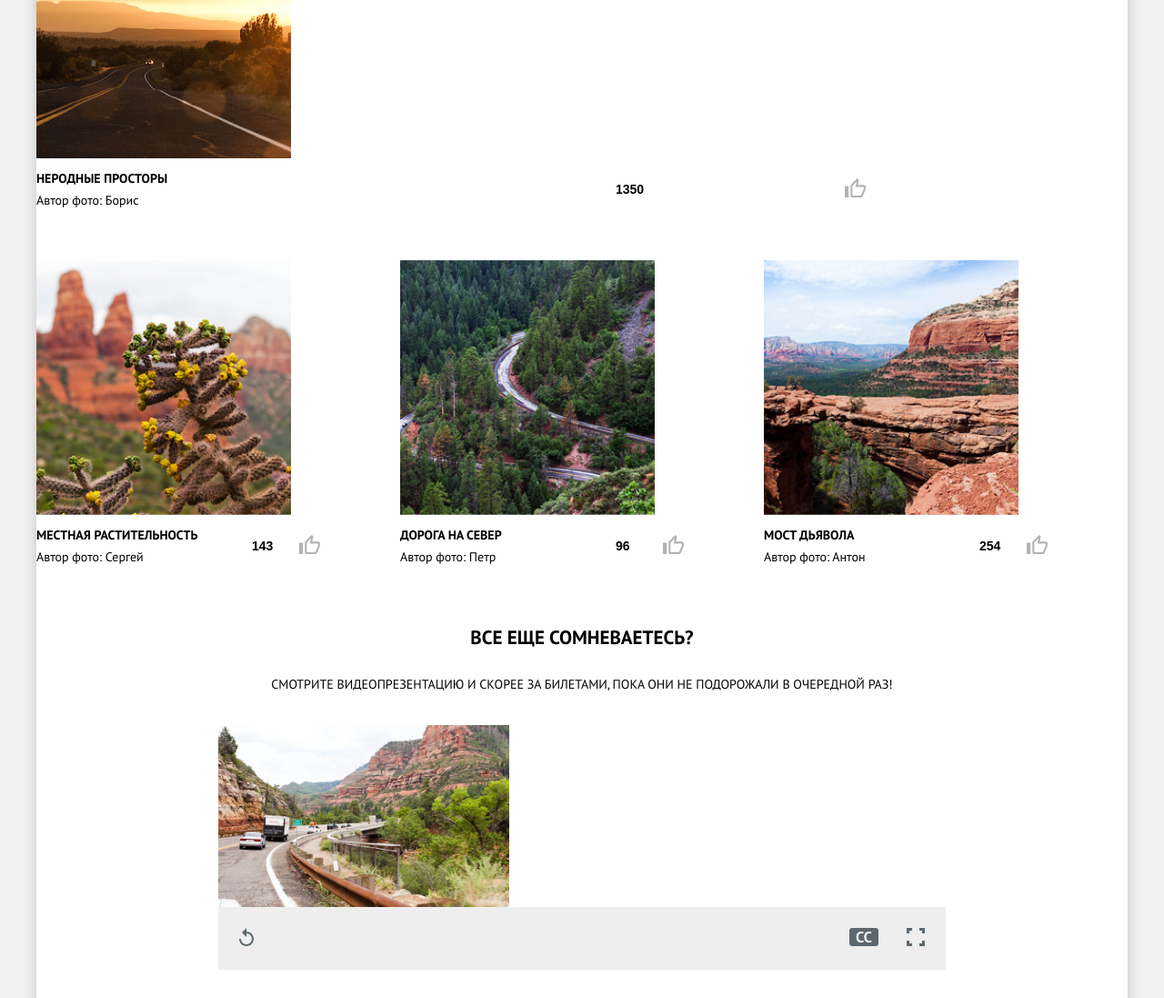
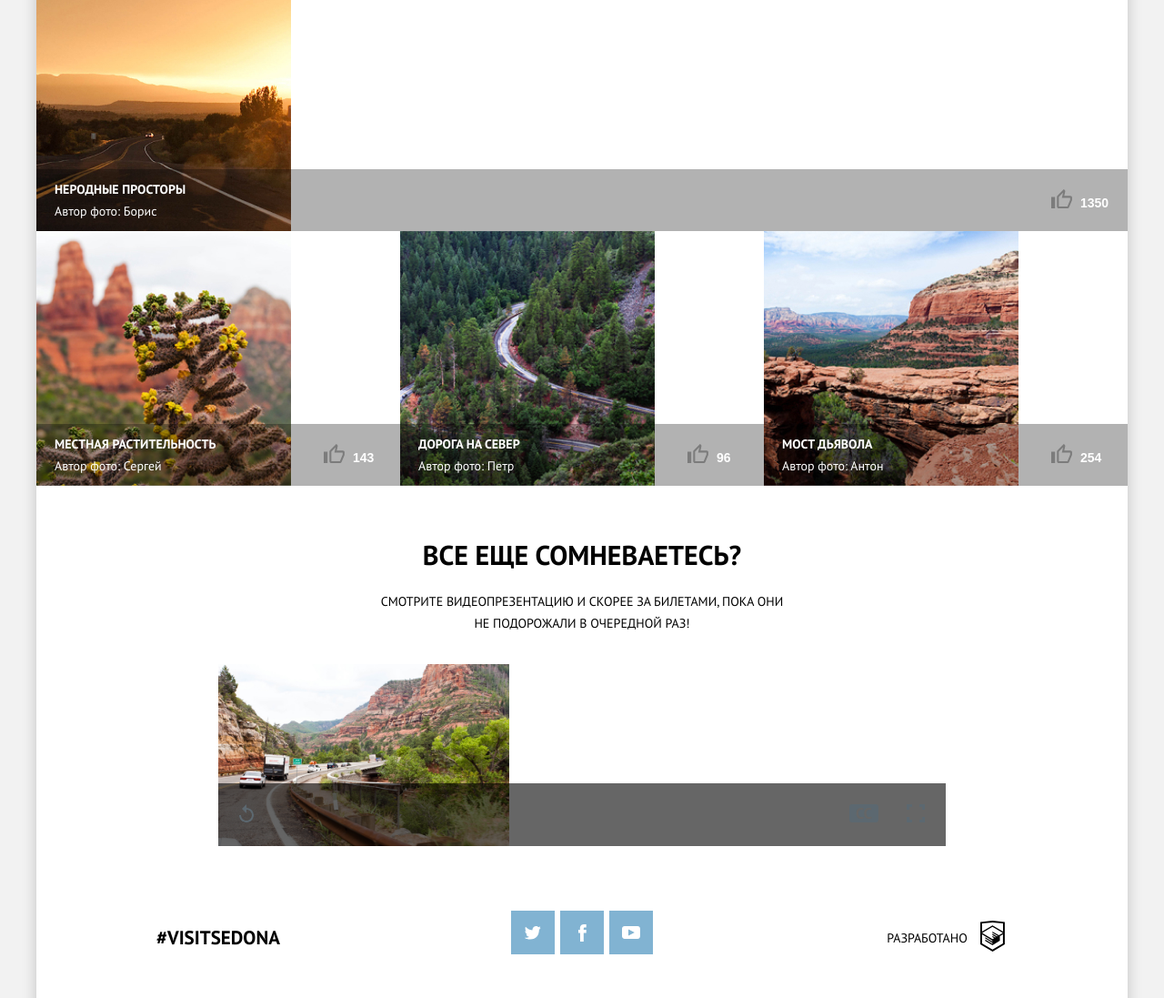
Before and after one commit to pxfzzstg/1810663-sedona-24, a website: page source/catalog.html in a window 1280 px wide. Shown: the part 850-1947 px from the top of the page at 91% size. Drawn offline with nearby package versions, Linux system fonts and the light colour scheme; files that its build step writes are made by us from their sources.

Commit message:
5.8. Декоративные элементы внутренних страниц: Add for catalog.html

```diff
--- a/source/catalog.html
+++ b/source/catalog.html
@@ -12,19 +12,20 @@
         <a class="page-header__logo">
           <img src="img/logotype-mobile.svg" width="102" height="84" alt="Седона">
         </a>
-        <nav class="main-nav">
+        <nav class="main-nav main-nav--nojs">
+          <div class="main-nav__toggle-wrapper">
             <button class="main-nav__toggle" type="button">
-            <img src="img/icon-menu.svg" width="23" height="22" alt="Закрыть">
               <span class="visually-hidden">Открыть меню</span>
             </button>
+          </div>
           <ul class="main-nav__list site-list">
-            <li class="site-list__item site-list__item--active">
-              <a class="site-list__link">
+            <li class="site-list__item">
+              <a class="site-list__link" href="index.html">
                 Главная
               </a>
             </li>
-            <li class="site-list__item">
-              <a class="site-list__link" href="catalog.html">
+            <li class="site-list__item site-list__item--active">
+              <a class="site-list__link">
                 Фото и видео
               </a>
             </li>
@@ -60,69 +61,85 @@
               <a class="catalog__link" href="#">
                 <img class="catalog__img image" src="img/photo-1-mobile.jpg" width="280" height="280" alt="Неродные просторы">
               </a>
+              <div class="catalog__wrapper">
                 <h3 class="catalog__title">
                   Неродные просторы
                 </h3>
                 <p class="catalog__author">
                   Автор фото: Борис
                 </p>
+                <div class="catalog__button-wrapper">
                   <button class="catalog__button button-icon" type="button" aria-label="like">
                     <img src="img/icon-like.svg" width="23" height="21" alt="Нравится">
                     <span class="catalog__count">
                       1350
                     </span>
                   </button>
+                </div>
+              </div>
             </li>
             <li class="catalog__item">
               <a class="catalog__link" href="#">
                 <img class="catalog__img image" src="img/photo-2-mobile.jpg" width="280" height="280" alt="Местная растительность">
               </a>
+              <div class="catalog__wrapper">
                 <h3 class="catalog__title">
                   Местная растительность
                 </h3>
                 <p class="catalog__author">
                   Автор фото: Сергей
                 </p>
+                <div class="catalog__button-wrapper">
                   <button class="catalog__button button-icon" type="button" aria-label="like">
                     <img src="img/icon-like.svg" width="23" height="21" alt="Нравится">
                     <span class="catalog__count">
                       143
                     </span>
                   </button>
+                </div>
+              </div>
             </li>
             <li class="catalog__item">
               <a class="catalog__link" href="#">
                 <img class="catalog__img image" src="img/photo-3-mobile.jpg" width="280" height="280" alt="Дорога на север">
               </a>
+              <div class="catalog__wrapper">
                 <h3 class="catalog__title">
                   Дорога на север
                 </h3>
                 <p class="catalog__author">
                   Автор фото: Петр
                 </p>
+                <div class="catalog__button-wrapper">
                   <button class="catalog__button button-icon" type="button" aria-label="like">
                     <img src="img/icon-like.svg" width="23" height="21" alt="Нравится">
                     <span class="catalog__count">
                       96
                     </span>
                  </button>
+                </div>
+              </div>
             </li>
             <li class="catalog__item">
               <a class="catalog__link" href="#">
                 <img class="catalog__img image" src="img/photo-4-mobile.jpg" width="280" height="280" alt="Мост дьявола">
               </a>
+              <div class="catalog__wrapper">
                 <h3 class="catalog__title">
                   Мост дьявола
                 </h3>
                 <p class="catalog__author">
                   Автор фото: Антон
                 </p>
+                <div class="catalog__button-wrapper">
                   <button class="catalog__button button-icon" type="button" aria-label="Нравится">
                     <img src="img/icon-like.svg" width="23" height="21" alt="Нравится">
                     <span class="catalog__count">
                       254
                     </span>
                   </button>
+                </div>
+              </div>
             </li>
           </ul>
         </section>
@@ -199,5 +216,8 @@
         </div>
       </footer>
     </div>
+
+    <script src="js/app.js"></script>
+
   </body>
 </html>
--- a/source/sass/blocks/catalog.scss
+++ b/source/sass/blocks/catalog.scss
@@ -4,6 +4,15 @@
   padding-top: 24px;
   margin: 0;
   text-align: center;
+
+  @media (min-width: $tablet-width) {
+    font-size: 30px;
+    padding-top: 64px;
+  }
+
+  @media (min-width: $desktop-width) {
+    padding-top: 102px;
+  }
 }
 
 .catalog__text {
@@ -16,6 +25,16 @@
   padding-top: 26px;
   padding-bottom: 48px;
   margin: 0;
+
+  @media (min-width: $tablet-width) {
+    padding-left: 170px;
+    padding-right: 170px;
+  }
+
+  @media (min-width: $desktop-width) {
+    padding-left: 382px;
+    padding-right: 382px;
+  }
 }
 
 .catalog__list {
@@ -26,6 +45,7 @@
   @media (min-width: $tablet-width) {
     display: grid;
     grid-template-columns: 1fr 1fr;
+    padding: 0 60px;
   }
 
   @media (min-width: $desktop-width) {
@@ -36,22 +56,56 @@
 }
 
 .catalog__item {
-  padding: 22px 0;
+  @media (max-width: $mobile-width-only) {
+    position: relative;
+    padding: 22px 0;
+
+    &::before {
+      position: absolute;
+      content: "";
+      width: 320px;
+      height: 1px;
+      background-color: #e5e5e5;
+      left: 50%;
+      transform: translateX(-50%);
+      top: 0;
+    }
+  }
 
   @media (min-width: $tablet-width) {
-    display: grid;
-    grid-template-columns: 1fr 1fr;
-    grid-template-rows: 1fr min-content min-content;
+    position: relative;
 
     &:first-of-type {
       grid-column: 1 / -1;
     }
+
+    &:nth-of-type(3n) .catalog__wrapper {
+      background-color: #eaeaea;
+    }
+  }
+
+  @media (min-width: $desktop-width) {
+    &:nth-of-type(3n) .catalog__wrapper {
+      background-color: rgba(0, 0, 0, 0.3);
+    }
   }
 }
 
-.catalog__link {
+.catalog__wrapper {
   @media (min-width: $tablet-width) {
-    grid-column: 1 / -1;
+    display: grid;
+    grid-template-columns: 1fr 84px;
+    grid-template-rows: 1fr 1fr;
+    background-color: $color-bg-form-control;
+  }
+
+  @media (min-width: $desktop-width) {
+    position: absolute;
+    left: 0;
+    bottom: 0;
+    width: 100%;
+    background-color: rgba(0, 0, 0, 0.3);
+    color: $color-bg;
   }
 }
 
@@ -65,7 +119,7 @@
 
   @media (min-width: $tablet-width) {
     grid-column: 1 / 2;
-    grid-row: 2 / 3;
+    padding-left: 20px;
   }
 }
 
@@ -77,24 +131,34 @@
 
   @media (min-width: $tablet-width) {
     grid-column: 1 / 2;
-    grid-row: 3 / 4;
+    padding-left: 20px;
   }
 }
 
-.catalog__button {
+.catalog__button-wrapper {
   position: relative;
 
   @media (min-width: $tablet-width) {
-    grid-row: 2 / 4;
+    grid-column: 2 / -1;
+    grid-row: 1 / -1;
+    margin: auto 0;
   }
 }
 
 .catalog__count {
   position: absolute;
-  left: 37px;
+  margin-left: 14px;
+  top: 3px;
   font-family: inherit;
   font-size: 14px;
   line-height: 24px;
   font-weight: bold;
-  margin: 0;
+
+  @media (min-width: $tablet-width) {
+    margin-left: 9px;
+  }
+
+  @media (min-width: $desktop-width) {
+    color: $color-bg;
+  }
 }
--- a/source/sass/blocks/presentation.scss
+++ b/source/sass/blocks/presentation.scss
@@ -1,5 +1,29 @@
 .presentation {
   padding-top: 32px;
+
+  @media (max-width: $mobile-width-only) {
+    position: relative;
+
+    &::before {
+      position: absolute;
+      content: "";
+      width: 320px;
+      height: 1px;
+      background-color: #e5e5e5;
+      left: 50%;
+      transform: translateX(-50%);
+      top: 0;
+    }
+  }
+
+  @media (min-width: $tablet-width) {
+    position: relative;
+    padding-top: 53px;
+  }
+
+  @media (min-width: $desktop-width) {
+    padding-top: 63px;
+  }
 }
 
 .presentation__title {
@@ -7,6 +31,10 @@
 
   display: block;
   text-align: center;
+
+  @media (min-width: $tablet-width) {
+    font-size: 30px;
+  }
 }
 
 .presentation__text {
@@ -18,11 +46,21 @@
   line-height: 24px;
   text-transform: uppercase;
   text-align: center;
+
+  @media (min-width: $tablet-width) {
+    padding-left: 161px;
+    padding-right: 161px;
+  }
+
+  @media (min-width: $desktop-width) {
+    padding-left: 377px;
+    padding-right: 377px;
+  }
 }
 
 .presentation__video {
   @media (min-width: $tablet-width) {
-    padding: 0 20px;
+    padding: 0 60px;
   }
 
   @media (min-width: $desktop-width) {
@@ -32,7 +70,11 @@
 
 .presentation__controls {
   @media (min-width: $tablet-width) {
-    padding: 0 20px;
+    position: absolute;
+    bottom: 0;
+    padding: 0 60px;
+    box-sizing: border-box;
+    width: 100%;
   }
 
   @media (min-width: $desktop-width) {
@@ -45,6 +87,10 @@
   gap: 31px;
   background-color: $color-bg-tertiary;
   padding: 23px;
+
+  @media (min-width: $tablet-width) {
+    background-color: rgb(0, 0, 0, 0.6);
+  }
 }
 
 .presentation-controls__button--subtitles {
```
Lines whose indentation alone changed are shown as unchanged.
